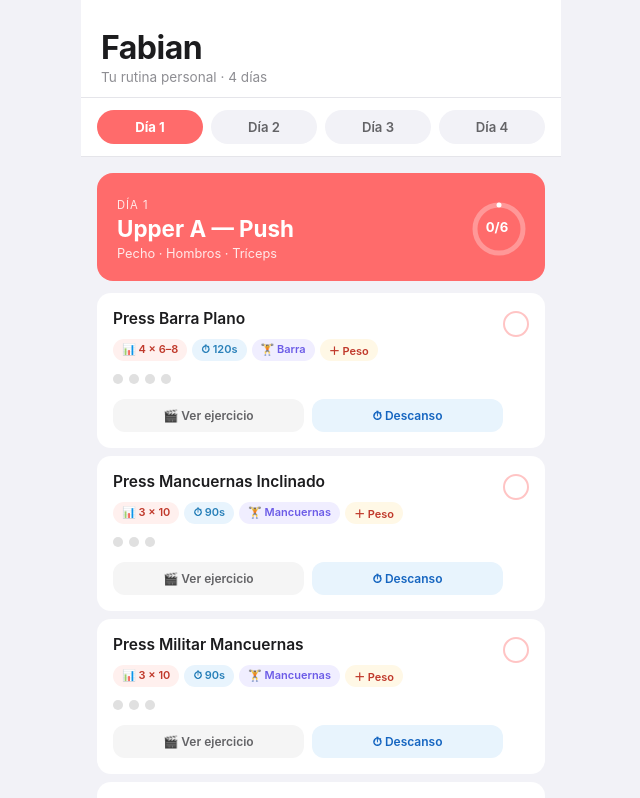
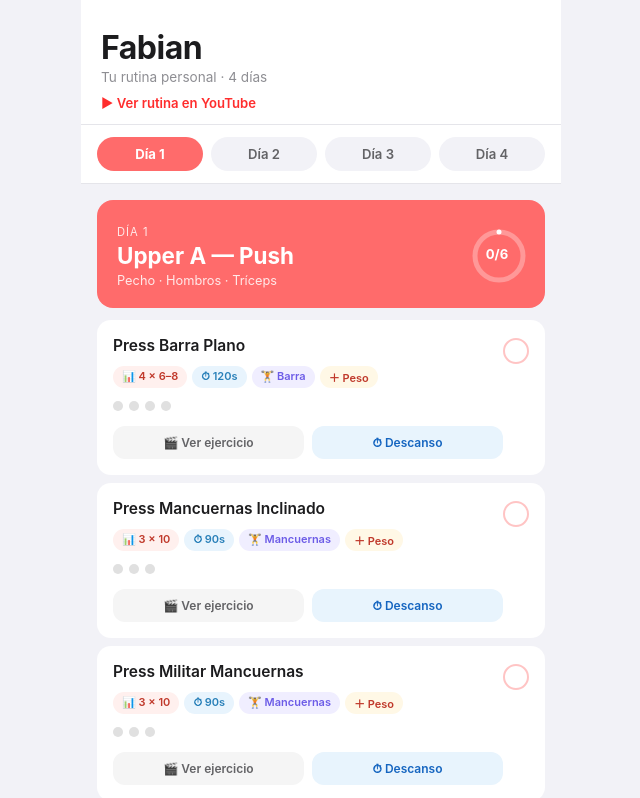
Before and after one commit to yahairaarroyo2-alt/Fabian, a React (Vite) app: page / in a window 1280 px wide. Shown: the top 798 px of the page, without its empty margins (319-959 px from the left). Built offline with nearby package versions, Linux system fonts and the light colour scheme.

Commit message:
Add YouTube link to app header

```diff
--- a/src/App.css
+++ b/src/App.css
@@ -39,6 +39,21 @@ button { cursor: pointer; border: none; background: none; font-family: inherit;
   font-size: 0.85rem;
   color: #8e8e93;
   margin-top: 2px;
+}
+
+.yt-link {
+  display: inline-flex;
+  align-items: center;
+  gap: 4px;
+  margin-top: 10px;
+  font-size: 0.82rem;
+  font-weight: 600;
+  color: #ff2d2d;
+  text-decoration: none;
+}
+
+.yt-link:hover {
+  text-decoration: underline;
 }
 
 /* ─── Day Tabs ──────────────────────────────────────────────── */
--- a/src/App.jsx
+++ b/src/App.jsx
@@ -42,6 +42,14 @@ export default function App() {
       <header className="app-header">
         <h1 className="app-title">Fabian</h1>
         <p className="app-subtitle">Tu rutina personal · 4 días</p>
+        <a
+          className="yt-link"
+          href="https://youtube.com/watch?v=UCD7Hnx_THQ&si=uFimDF_CMwkl3qJW"
+          target="_blank"
+          rel="noopener noreferrer"
+        >
+          ▶ Ver rutina en YouTube
+        </a>
       </header>
 
       <nav className="day-tabs">
```
